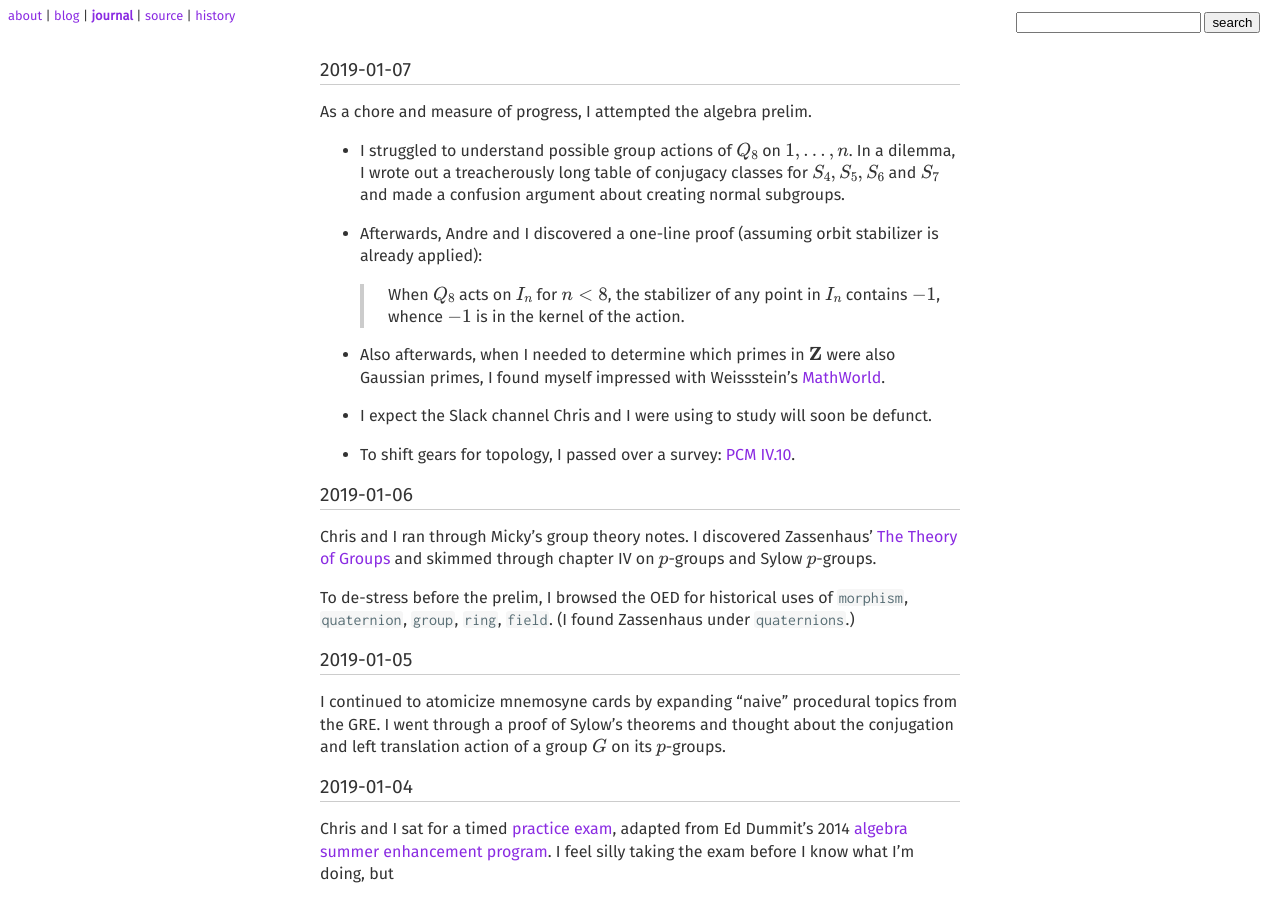
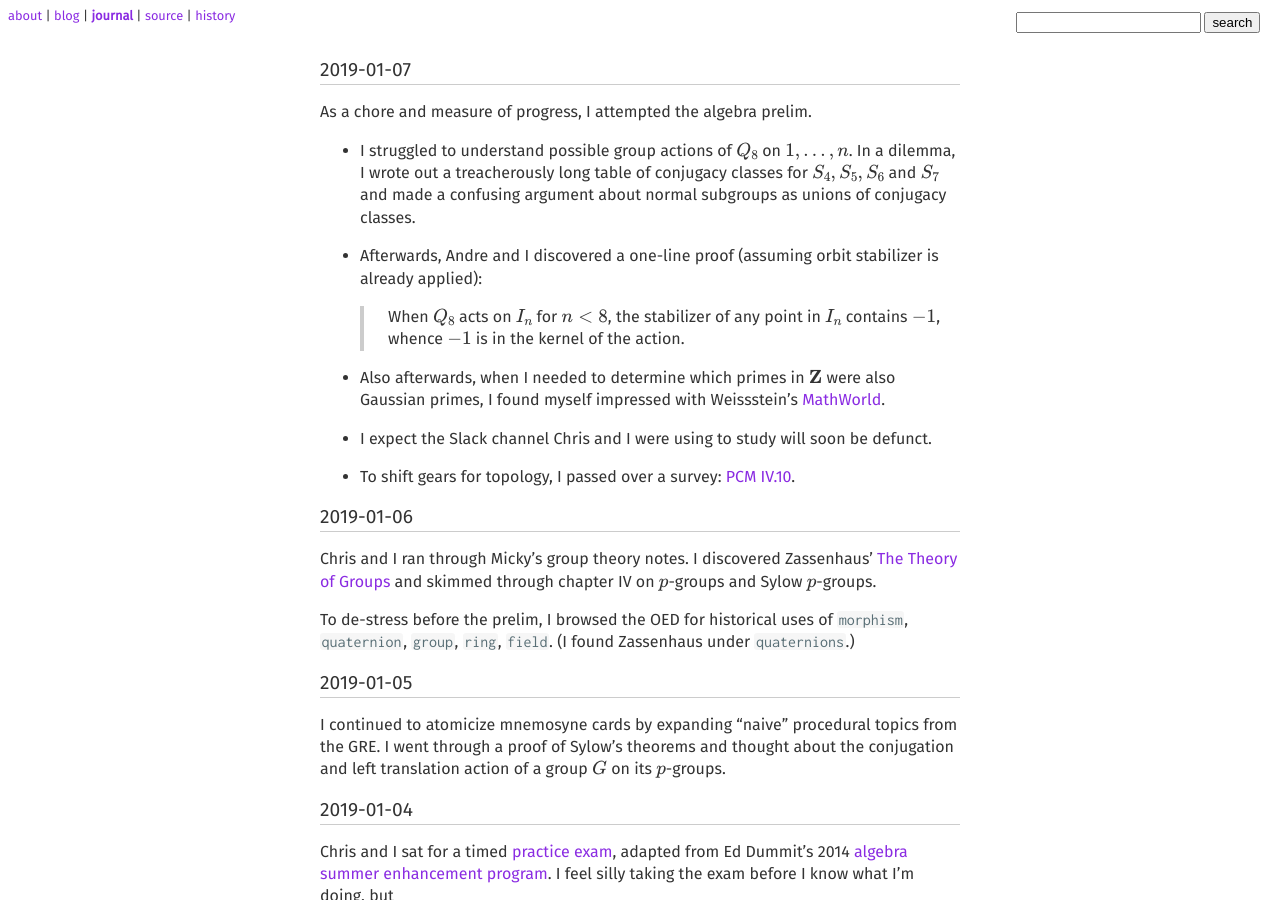
Before and after one commit to coltongrainger/journal, a Jekyll site: the page built from index.md, in a window 1280 px wide and 900 px high. Built offline with Jekyll 4.4.1, drawn with Linux system fonts in a browser that asks for light colours; our own code applies the rules of GitHub Pages for plain Markdown files; formulas are drawn with MathJax 3.

Commit message:
More typos

```diff
--- a/index.md
+++ b/index.md
@@ -7,7 +7,7 @@ author: Colton Grainger
 
 As a chore and measure of progress, I attempted the algebra prelim.
 
-- I struggled to understand possible group actions of $Q_8$ on $\{1, \ldots, n\}$. In a dilemma, I wrote out a treacherously long table of conjugacy classes for $S_4, S_5, S_6$ and $S_7$ and made a confusion argument about creating normal subgroups.
+- I struggled to understand possible group actions of $Q_8$ on $\{1, \ldots, n\}$. In a dilemma, I wrote out a treacherously long table of conjugacy classes for $S_4, S_5, S_6$ and $S_7$ and made a confusing argument about normal subgroups as unions of conjugacy classes.
 
 - Afterwards, Andre and I discovered a one-line proof (assuming orbit stabilizer is already applied):
 
```
